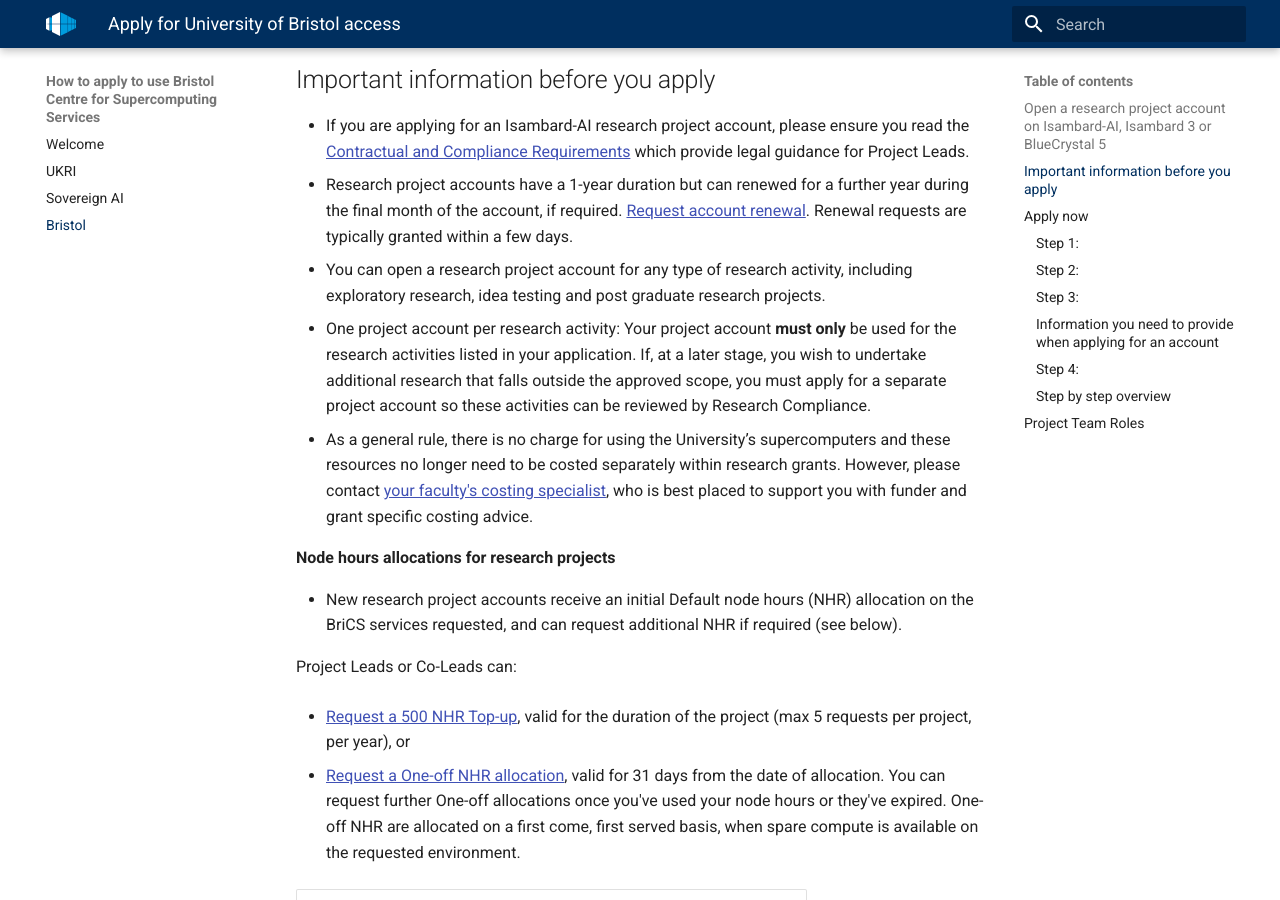
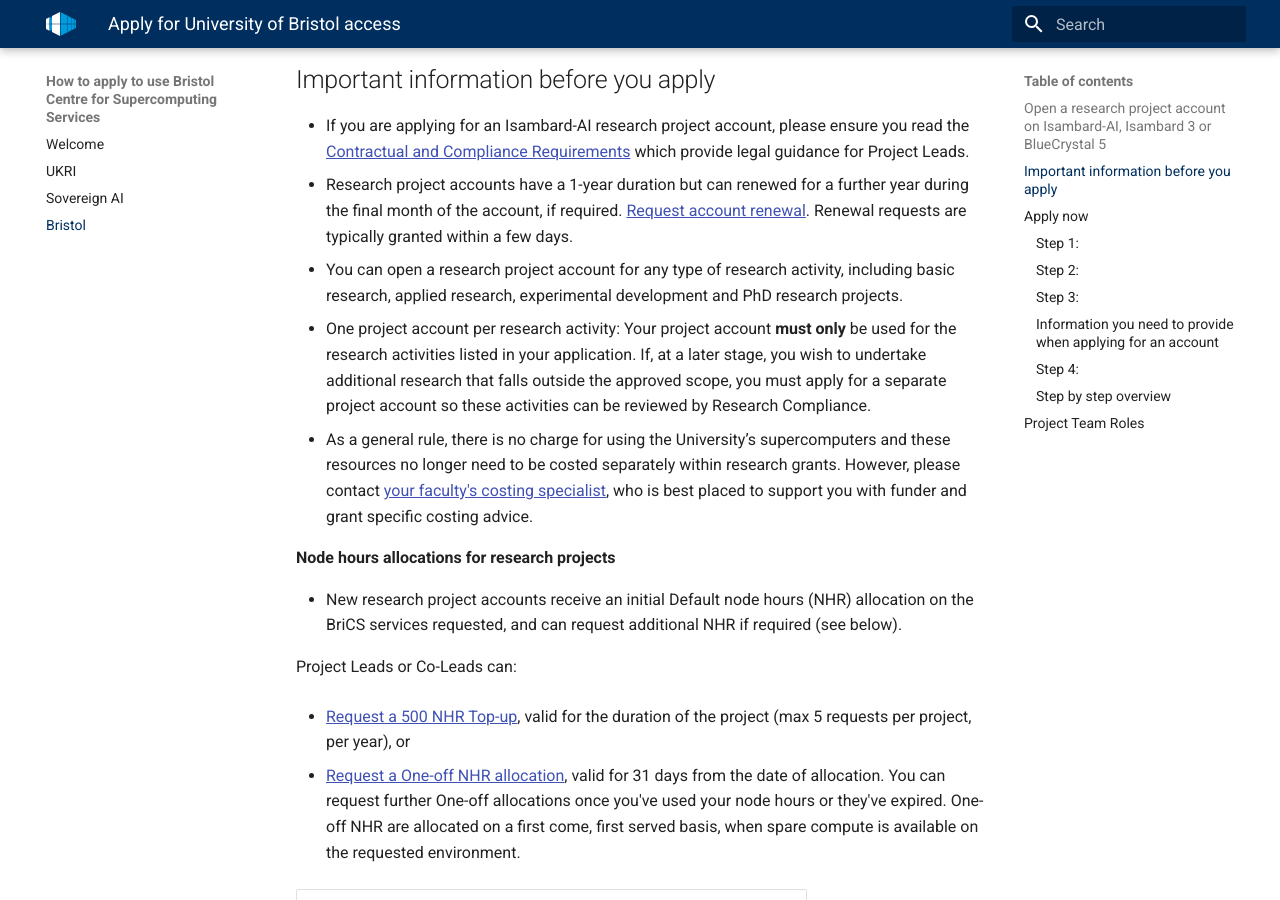
Before and after one commit to isambard-sc/apply.isambard.ac.uk, an MkDocs documentation site: the page built from docs/bristol/index.md, in a window 1280 px wide and 900 px high, scrolled down 792 px. Built offline with MkDocs 1.6.1 and Material for MkDocs 9.7.7, drawn with Linux system fonts in a browser that asks for light colours.

Commit message:
Update index.md

```diff
--- a/docs/bristol/index.md
+++ b/docs/bristol/index.md
@@ -34,7 +34,7 @@ An applicant's eligibility to be Project Lead or Co-Lead is checked as part of t
 - If you are applying for an Isambard-AI research project account, please ensure you read the [Contractual and Compliance
 Requirements](https://uob.sharepoint.com/:b:/r/sites/dri/Shared%20Documents/HACC/Contractual%20and%20Compliance%20Guidance%20for%20Use%20of%20Isambard-AI%20Nov%202026.pdf?d=w3aa689395514496fb93dd4d1470c438d&csf=1&web=1&e=BlRDr4) which provide legal guidance for Project Leads.
 - Research project accounts have a 1-year duration but can renewed for a further year during the final month of the account, if required. [Request account renewal](https://forms.cloud.microsoft/e/Wp5SgwLpQx). Renewal requests are typically granted within a few days.
-- You can open a research project account for any type of research activity, including exploratory research, idea testing and post graduate research projects.
+- You can open a research project account for any type of research activity, including basic research, applied research, experimental development and PhD research projects.
 - One project account per research activity: Your project account **must only** be used for the research activities listed in your application. If, at a later stage, you wish to undertake additional research that falls outside the approved scope, you must apply for a separate project account so these activities can be reviewed by Research Compliance.
 - As a general rule, there is no charge for using the University’s supercomputers and these resources no longer need to be costed separately within research grants. However, please contact [your faculty's costing specialist](https://uob.sharepoint.com/sites/finance-services/SitePages/research-centre-pre-award.aspx#costing-specialists), who is best placed to support you with funder and grant specific costing advice.
 
```
